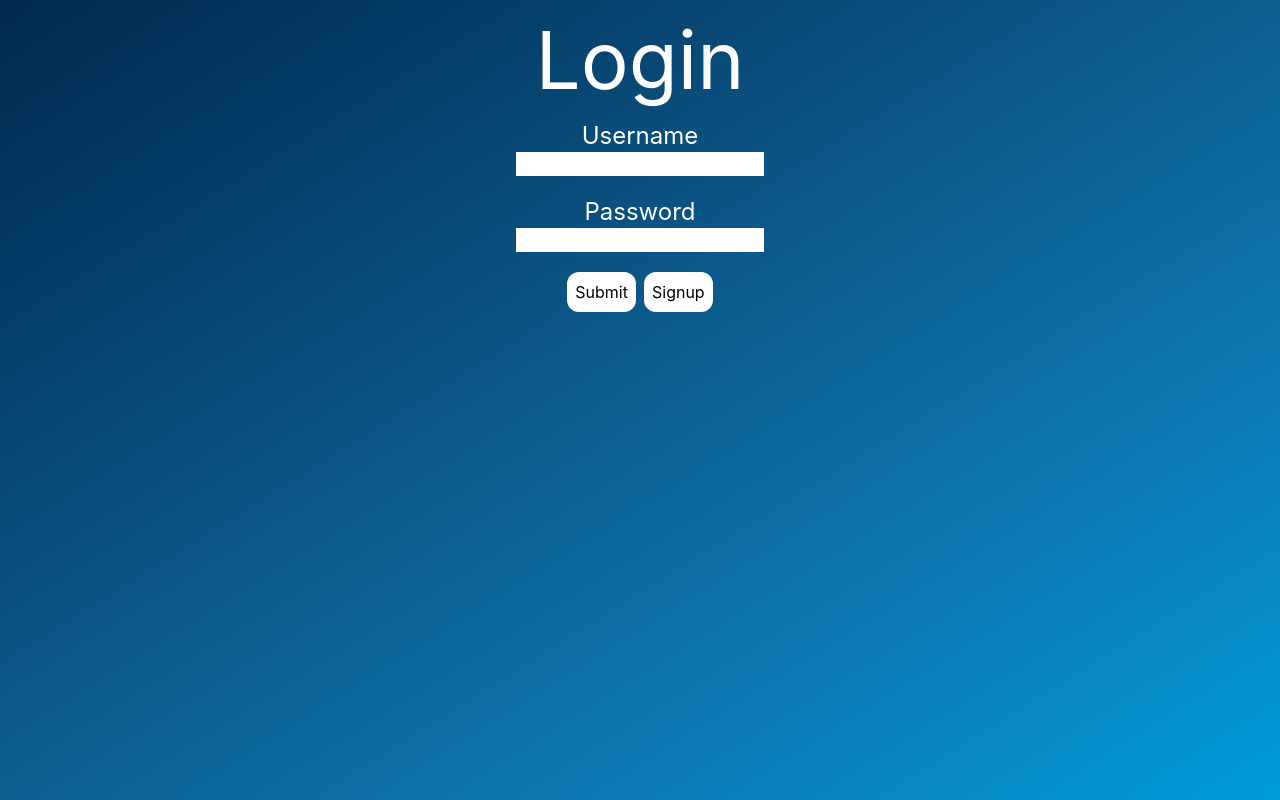
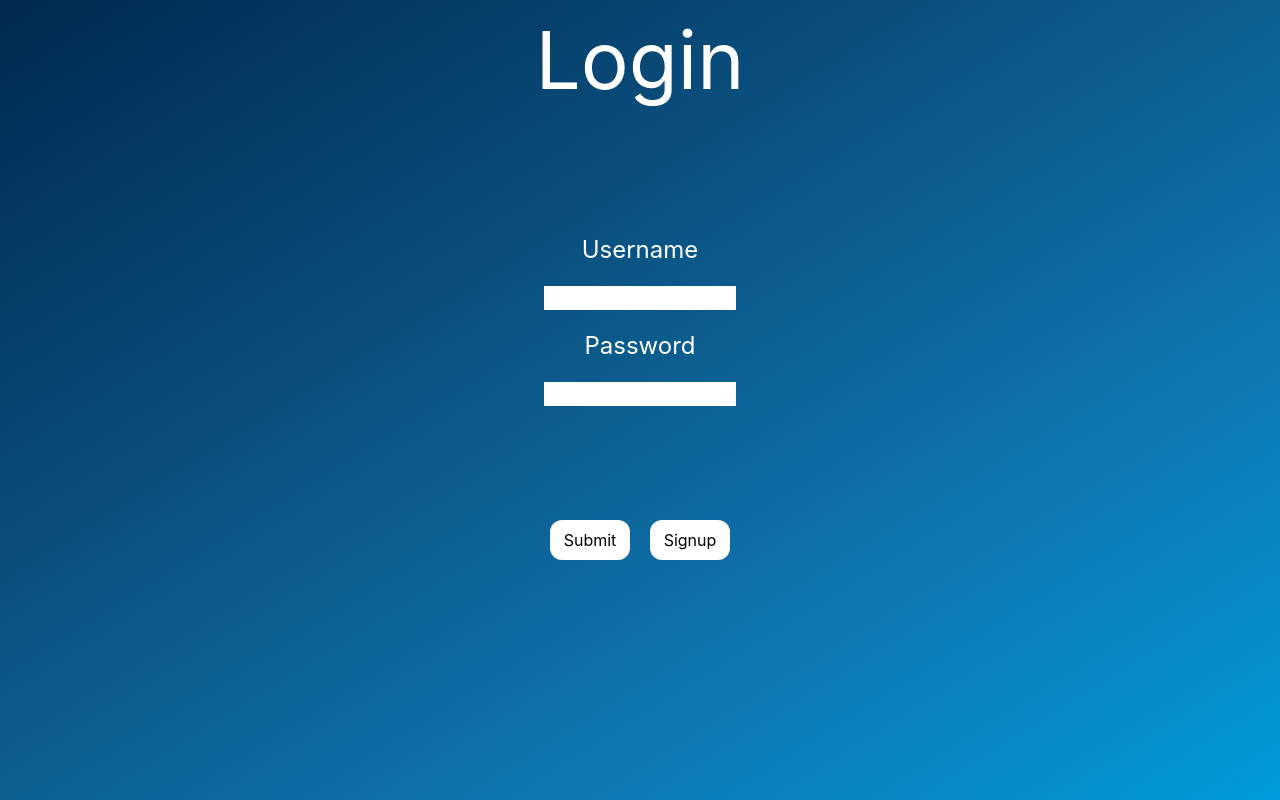
Before and after one commit to vegabrandon/flaskchat, a React (Create React App) app in the folder client/: page / in a window 1280 px wide. Built offline with nearby package versions, Linux system fonts and the light colour scheme.

Commit message:
Finished chat rendering and styled components

```diff
--- a/client/public/index.html
+++ b/client/public/index.html
@@ -26,7 +26,7 @@
     -->
     <title>React App</title>
     <script src="https://cdn.tailwindcss.com"></script>
-
+    <script src="https://kit.fontawesome.com/fe7ea84c1a.js" crossorigin="anonymous"></script>
   </head>
   <body>
     <noscript>You need to enable JavaScript to run this app.</noscript>
--- a/client/src/Chat.jsx
+++ b/client/src/Chat.jsx
@@ -17,25 +17,25 @@ const Chat = ({username}) => {
   }
   return <>
     <br />
-    <div className='flex flex-col w-[50vw] h-[50vh] m-auto justify-evenly overflow-y-scroll overflow-x-hidden'>
+    <div className='flex flex-col w-[60vw] h-[50vh] m-auto mt-12 justify-start overflow-y-scroll overflow-x-hidden text-white'>
     {messages.length ? messages.map((msg) =>
-      <div className='flex flex-col border border-black m-auto w-[40vw] rounded-xl'>
-        <div className='h-[12vh] w-[40vw]'>
+      <div className='flex flex-col border h-[15vh] m-auto w-[50vw] rounded-xl mb-4'>
+        <div className='h-[12vh] w-[50vw]'>
           <h5 className='text-lg'>{msg.body}</h5>
         </div>
-        <div className='h-[3vh] w-[40vw] flex flex-row justify-start'>
-          <h4 className='text-2xl ml-3'>{msg.username}</h4>
+        <div className='h-[3vh] w-[50vw] flex flex-row justify-start mb-2'>
+          <h4 className='text-2xl ml-3'><i class="fa-solid fa-user text-sm mr-1"></i>{msg.username}</h4>
         </div>
       </div>
 
     ) : <>No Chats</>}
     </div>
+    <div className='h-[20vh] flex flex-col justify-center'>
+      <div><label className='text-white text-2xl mr-5' htmlFor="password">Enter a chat message!</label>
+      <input onChange={(e) => {setMessage(e.target.value)}} name='password' type="text" /></div>
+      <div><button onClick={submit} className="bg-white p-2 mt-5 rounded-xl btn">Send</button></div>
+    </div>
 
-    <br />
-    <label className='text-white text-2xl' htmlFor="password">Enter a chat message!</label><br />
-    <input onChange={(e) => {setMessage(e.target.value)}} name='password' type="text" />
-    <br />
-    <button onClick={submit} className="bg-white p-2 mt-5 rounded-xl btn">Send</button>
   </>
 }
 
--- a/client/src/Login.jsx
+++ b/client/src/Login.jsx
@@ -14,17 +14,21 @@ const Login = ({setIsLoggedIn, setUser}) => {
         alert('Incorrect Login')
       })
   }
-  return (
-    <>
-      <h1 className='text-white text-[5rem]'>Login</h1>
-      <label className='text-white text-2xl' htmlFor="username">Username</label><br />
-      <input onChange={(e) => {setUsername(e.target.value)}} name='username' type="text" className='mb-5'/>
-      <br />
-      <label className='text-white text-2xl' htmlFor="password">Password</label><br />
-      <input onChange={(e) => {setPassword(e.target.value)}} name='password' type="text" />
-      <br />
-      <button onClick={submit} className="bg-white p-2 mt-5 rounded-xl btn">Submit</button>
-      <button onClick={submit} className="bg-white p-2 mt-5 rounded-xl ml-2 btn">Signup</button>
+  return (<>
+    <h1 className='text-white text-[5rem]'>Login</h1>
+    <div className='h-[50vh] flex flex-col justify-center'>
+
+
+      <div className='flex flex-col'><label className='text-white text-2xl mb-5' htmlFor="username">Username</label>
+      <input onChange={(e) => {setUsername(e.target.value)}} name='username' type="text" className='m-auto w-[15vw]'/></div>
+
+      <div className='flex flex-col mt-5'><label className='text-white text-2xl mb-5' htmlFor="password">Password</label>
+      <input onChange={(e) => {setPassword(e.target.value)}} name='password' type="password" className='m-auto  w-[15vw]'/></div>
+      </div>
+      <div>
+        <button onClick={submit} className="bg-white p-2 rounded-xl mr-5 w-[5rem] m-auto btn">Submit</button>
+        <button onClick={submit} className="bg-white p-2 rounded-xl w-[5rem] m-auto btn">Signup</button>
+      </div>
     </>
   )
 }
```
